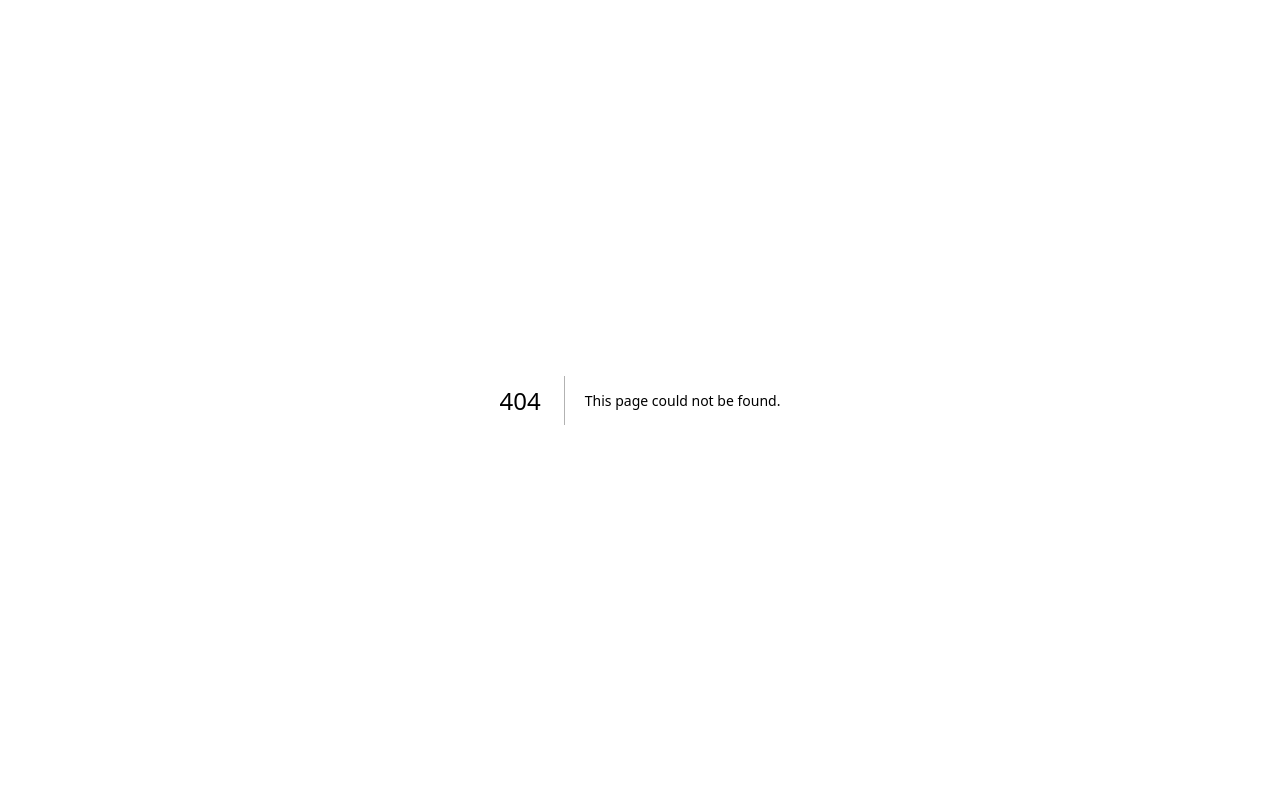
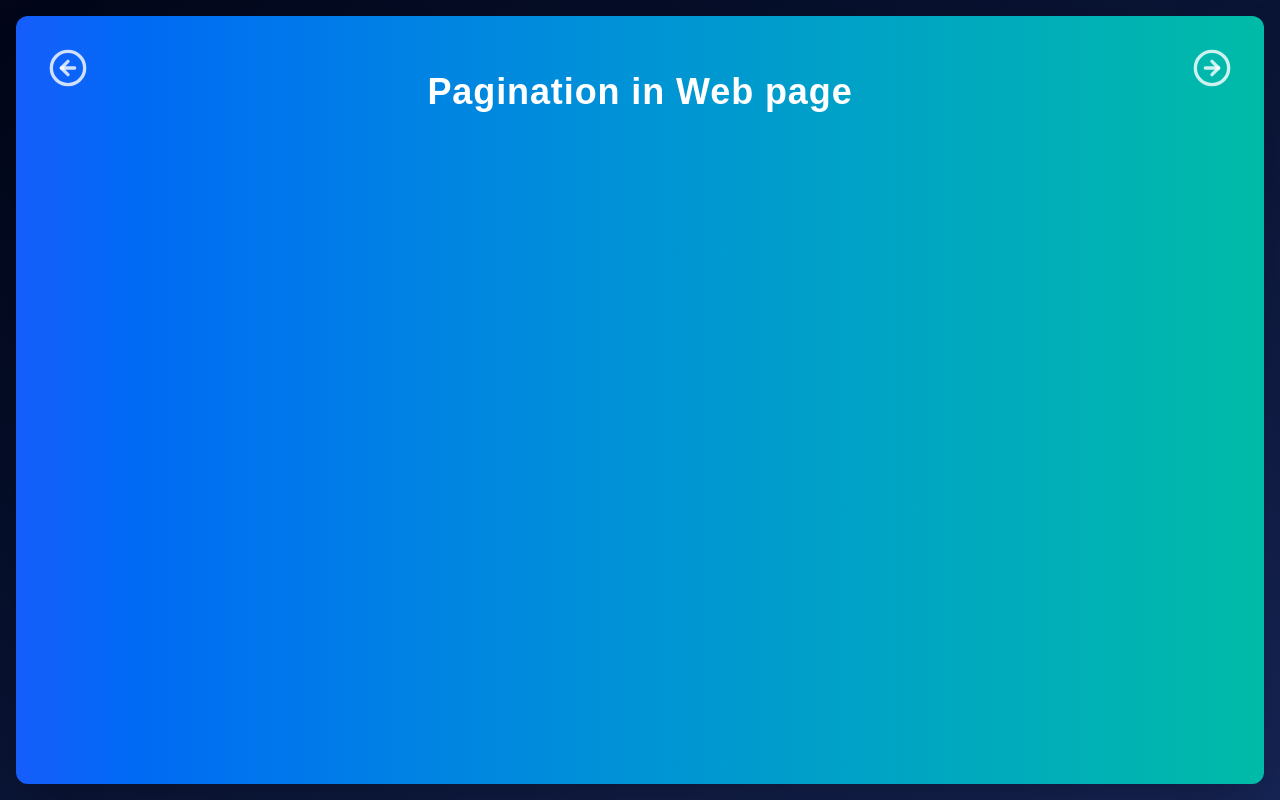
Before and after one commit to abhishekrathour07/Frontend-Interview, a Next.js app: page /question3 in a window 1280 px wide. Before the commit this address had no page. Built offline with nearby package versions, Linux system fonts and the light colour scheme.

Commit message:
feat: added pagination question of frontend interview

```diff
--- /dev/null
+++ b/app/question3/page.tsx
@@ -0,0 +1,10 @@
+import Question3 from '@/components/Question3'
+import Template from '@/Template/Template'
+import React from 'react'
+
+const page = () => {
+  return (
+    <Template Heading='Pagination in Web page' solution={<Question3/>} questionNumber='Question3' />
+  )
+}
+export default page
--- /dev/null
+++ b/components/Question3.tsx
@@ -0,0 +1,11 @@
+import React from 'react'
+
+const Question3 = () => {
+  return (
+    <div>
+
+    </div>
+  )
+}
+
+export default Question3
```
